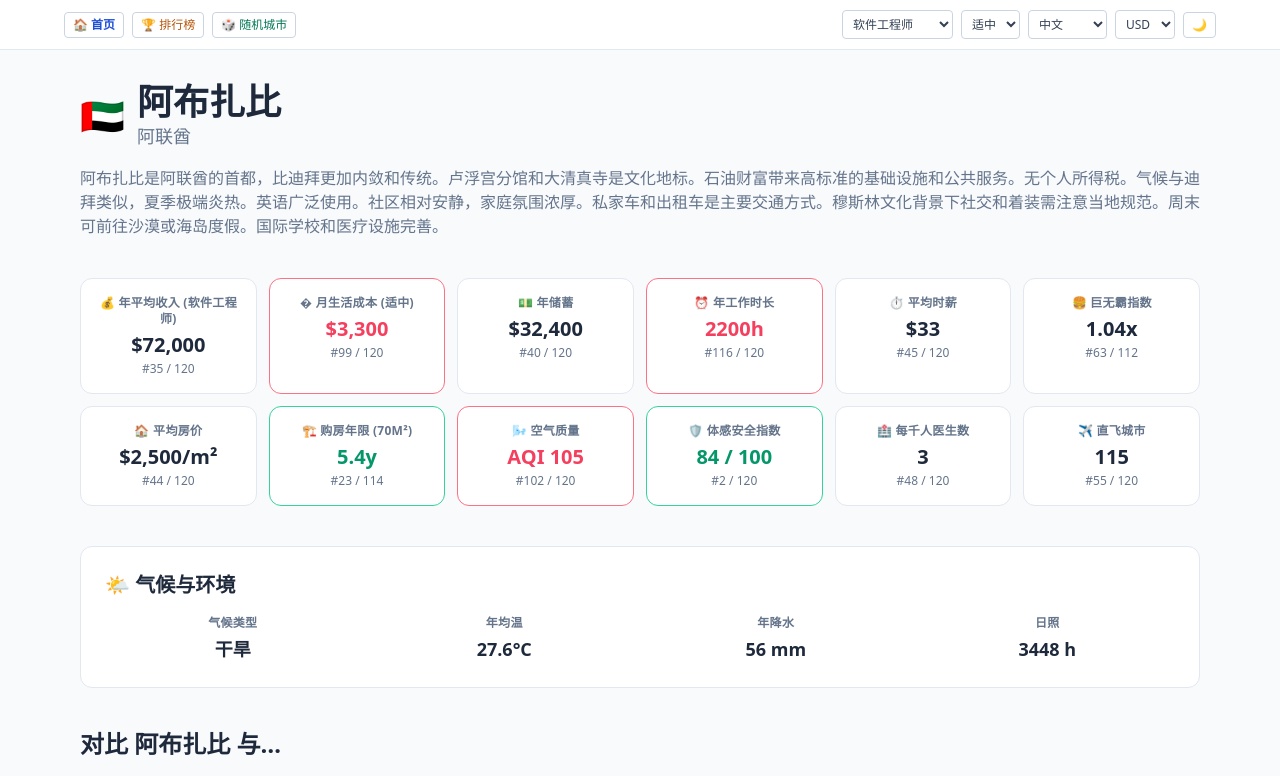
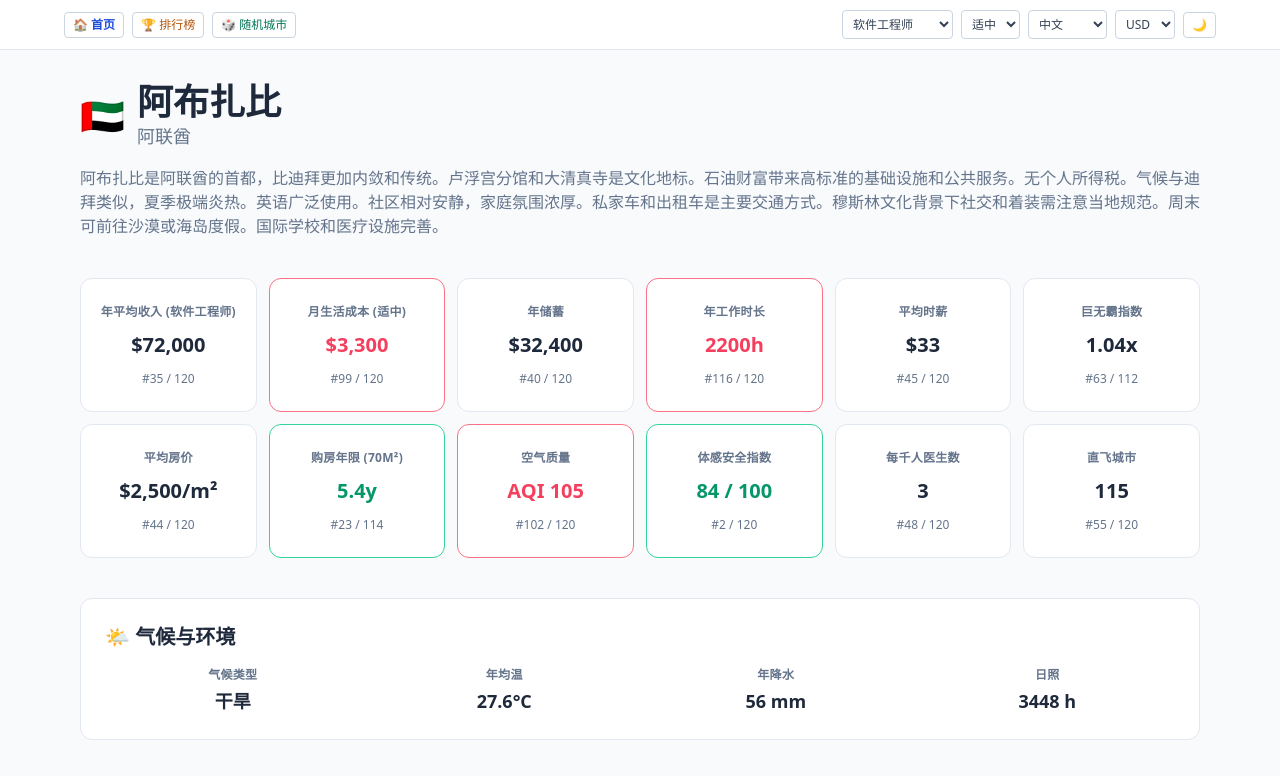
Before and after one commit to qing4132/whichcity, a Next.js app: page /city/abu-dhabi in a window 1280 px wide. Shown: the top 776 px of the page. Built offline with nearby package versions, Linux system fonts and the light colour scheme.

Commit message:
style: 移除卡片emoji，片头片尾固定2行高度居中显示

```diff
--- a/components/CityDetailContent.tsx
+++ b/components/CityDetailContent.tsx
@@ -163,23 +163,23 @@ export default function CityDetailContent({ city, relatedIds, slug, allCities }:
       {/* Key Stats — 12 cards, 6 per row */}
       <section className="grid grid-cols-2 sm:grid-cols-3 lg:grid-cols-6 gap-3 mb-10">
         {[
-          { label: `💰 ${t("avgIncome")} (${s.getProfessionLabel(activeProfession)})`, value: formatCurrency(income), sub: `#${rankHigher(allIncomes, income)} / ${n}`, tier: tierHigh(allIncomes, income) },
-          { label: `� ${t("monthlyCost")} (${t(`costTier${costTier.charAt(0).toUpperCase()}${costTier.slice(1)}`)})`, value: formatCurrency(tierCost), sub: `#${rankLower(allCosts, tierCost)} / ${n}`, tier: tierLow(allCosts, tierCost) },
-          { label: `💵 ${t("yearlySavings")}`, value: formatCurrency(savings), sub: `#${rankHigher(allSavings, savings)} / ${n}`, tier: tierHigh(allSavings, savings) },
-          { label: `⏰ ${t("annualWorkHours")}`, value: `${city.annualWorkHours}h`, sub: `#${rankLower(allWorkHours, city.annualWorkHours)} / ${n}`, tier: tierLow(allWorkHours, city.annualWorkHours) },
-          { label: `⏱️ ${t("hourlyWage")}`, value: formatCurrency(Math.round(hourlyWage * 100) / 100), sub: `#${rankHigher(allHourly, hourlyWage)} / ${n}`, tier: tierHigh(allHourly, hourlyWage) },
-          { label: `🍔 ${t("bigMacIndex")}`, value: bigMacRatio !== null ? `${bigMacRatio.toFixed(2)}x` : t("noMcDonalds"), sub: bigMacRatio !== null ? `#${rankLower(allBigMacRatio, bigMacRatio)} / ${allBigMacRatio.length}` : "—", tier: bigMacRatio !== null ? tierLow(allBigMacRatio, bigMacRatio) : "mid" as Tier },
-          { label: `🏠 ${t("housePrice")}`, value: `${formatCurrency(city.housePrice)}/m²`, sub: `#${rankLower(allHouse, city.housePrice)} / ${n}`, tier: tierLow(allHouse, city.housePrice) },
-          { label: `🏗️ ${t("yearsToBuy")}`, value: isFinite(yearsVal) ? `${yearsVal.toFixed(1)}y` : "N/A", sub: isFinite(yearsVal) ? `#${rankLower(allYearsToHome.filter(isFinite), yearsVal)} / ${allYearsToHome.filter(isFinite).length}` : "—", tier: isFinite(yearsVal) ? tierLow(allYearsToHome.filter(isFinite), yearsVal) : "bad" as Tier },
-          { label: `🌬️ ${t("airQuality")}`, value: `AQI ${city.airQuality}`, sub: `#${rankLower(allAqi, city.airQuality)} / ${n}`, tier: tierLow(allAqi, city.airQuality) },
-          { label: `🛡️ ${t("safetyIndex")}`, value: `${city.safetyIndex}${city.safetyConfidence === "low" ? " *" : ""} / 100`, sub: `#${rankHigher(allSafety, city.safetyIndex)} / ${n}`, tier: tierHigh(allSafety, city.safetyIndex) },
-          { label: `🏥 ${t("doctorsPerThousand")}`, value: String(city.doctorsPerThousand), sub: `#${rankHigher(allDoctors, city.doctorsPerThousand)} / ${n}`, tier: tierHigh(allDoctors, city.doctorsPerThousand) },
-          { label: `✈️ ${t("directFlights")}`, value: String(city.directFlightCities), sub: `#${rankHigher(allFlights, city.directFlightCities)} / ${n}`, tier: tierHigh(allFlights, city.directFlightCities) },
+          { label: `${t("avgIncome")} (${s.getProfessionLabel(activeProfession)})`, value: formatCurrency(income), sub: `#${rankHigher(allIncomes, income)} / ${n}`, tier: tierHigh(allIncomes, income) },
+          { label: `${t("monthlyCost")} (${t(`costTier${costTier.charAt(0).toUpperCase()}${costTier.slice(1)}`)})`, value: formatCurrency(tierCost), sub: `#${rankLower(allCosts, tierCost)} / ${n}`, tier: tierLow(allCosts, tierCost) },
+          { label: t("yearlySavings"), value: formatCurrency(savings), sub: `#${rankHigher(allSavings, savings)} / ${n}`, tier: tierHigh(allSavings, savings) },
+          { label: t("annualWorkHours"), value: `${city.annualWorkHours}h`, sub: `#${rankLower(allWorkHours, city.annualWorkHours)} / ${n}`, tier: tierLow(allWorkHours, city.annualWorkHours) },
+          { label: t("hourlyWage"), value: formatCurrency(Math.round(hourlyWage * 100) / 100), sub: `#${rankHigher(allHourly, hourlyWage)} / ${n}`, tier: tierHigh(allHourly, hourlyWage) },
+          { label: t("bigMacIndex"), value: bigMacRatio !== null ? `${bigMacRatio.toFixed(2)}x` : t("noMcDonalds"), sub: bigMacRatio !== null ? `#${rankLower(allBigMacRatio, bigMacRatio)} / ${allBigMacRatio.length}` : "—", tier: bigMacRatio !== null ? tierLow(allBigMacRatio, bigMacRatio) : "mid" as Tier },
+          { label: t("housePrice"), value: `${formatCurrency(city.housePrice)}/m²`, sub: `#${rankLower(allHouse, city.housePrice)} / ${n}`, tier: tierLow(allHouse, city.housePrice) },
+          { label: t("yearsToBuy"), value: isFinite(yearsVal) ? `${yearsVal.toFixed(1)}y` : "N/A", sub: isFinite(yearsVal) ? `#${rankLower(allYearsToHome.filter(isFinite), yearsVal)} / ${allYearsToHome.filter(isFinite).length}` : "—", tier: isFinite(yearsVal) ? tierLow(allYearsToHome.filter(isFinite), yearsVal) : "bad" as Tier },
+          { label: t("airQuality"), value: `AQI ${city.airQuality}`, sub: `#${rankLower(allAqi, city.airQuality)} / ${n}`, tier: tierLow(allAqi, city.airQuality) },
+          { label: t("safetyIndex"), value: `${city.safetyIndex}${city.safetyConfidence === "low" ? " *" : ""} / 100`, sub: `#${rankHigher(allSafety, city.safetyIndex)} / ${n}`, tier: tierHigh(allSafety, city.safetyIndex) },
+          { label: t("doctorsPerThousand"), value: String(city.doctorsPerThousand), sub: `#${rankHigher(allDoctors, city.doctorsPerThousand)} / ${n}`, tier: tierHigh(allDoctors, city.doctorsPerThousand) },
+          { label: t("directFlights"), value: String(city.directFlightCities), sub: `#${rankHigher(allFlights, city.directFlightCities)} / ${n}`, tier: tierHigh(allFlights, city.directFlightCities) },
         ].map((stat) => (
-          <div key={stat.label} className={`${baseCard} ${cardBorder(stat.tier)}`}>
-            <p className={`text-xs font-semibold uppercase tracking-wide mb-1 ${subCls}`}>{stat.label}</p>
-            <p className={`text-xl font-extrabold ${cardValCls(stat.tier)}`}>{stat.value}</p>
-            <p className={`text-xs mt-0.5 ${subCls}`}>{stat.sub}</p>
+          <div key={stat.label} className={`${baseCard} ${cardBorder(stat.tier)} flex flex-col items-center justify-between`}>
+            <p className={`text-xs font-semibold uppercase tracking-wide h-8 flex items-center justify-center text-center leading-tight ${subCls}`}>{stat.label}</p>
+            <p className={`text-xl font-extrabold my-1 ${cardValCls(stat.tier)}`}>{stat.value}</p>
+            <p className={`text-xs h-8 flex items-center justify-center text-center ${subCls}`}>{stat.sub}</p>
           </div>
         ))}
       </section>
```
